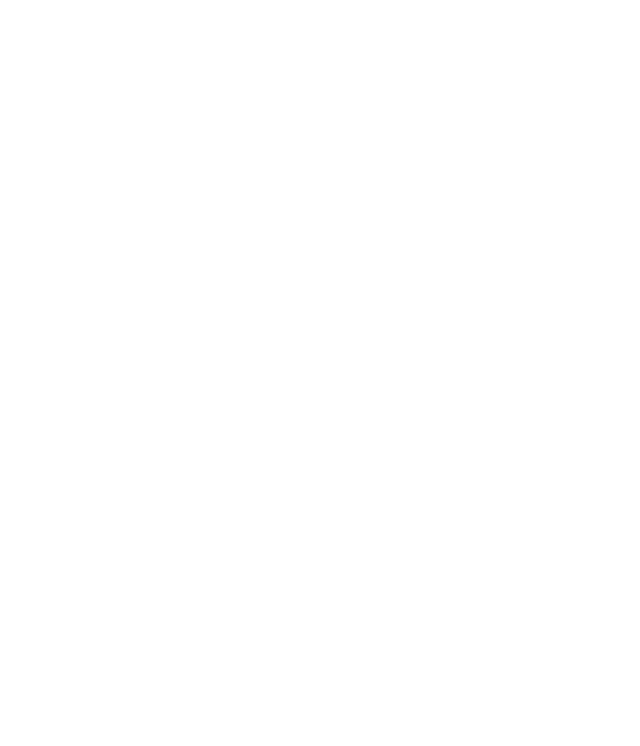
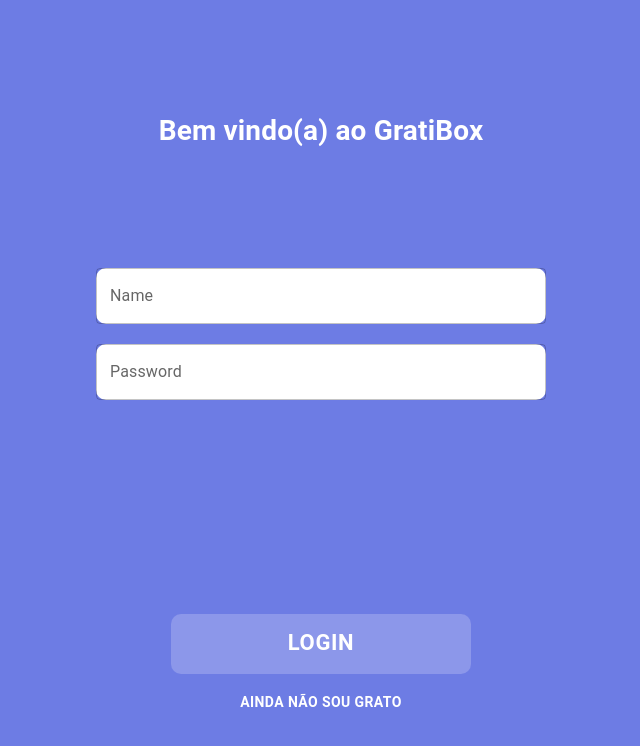
Before and after one commit to cybalencar96/gratibox-front, a JavaScript app: page /login in a window 1280 px wide. Before the commit this address had no page. Shown: the top 746 px of the page, without its empty margins (319-959 px from the left). Built offline with nearby package versions, Linux system fonts and the light colour scheme.

Commit message:
add layout login

```diff
--- a/src/App.js
+++ b/src/App.js
@@ -1,11 +1,13 @@
 import { BrowserRouter, Routes, Route } from "react-router-dom";
 import Home from "./components/pages/Home/Home";
+import Login from "./components/pages/Login/Login";
 
 export default function App() {
     return (
         <BrowserRouter>
             <Routes>
                 <Route path='/' element={ <Home /> } />
+                <Route path='/login' element={ <Login /> } />
             </Routes>
         </BrowserRouter>
     )
--- a/src/components/pages/Home/Home.js
+++ b/src/components/pages/Home/Home.js
@@ -7,7 +7,7 @@
     return (
         <HomeContainer>
             <section>
-                <Title>Bem vindo(a) ao GratiBox</Title>
+                <Title />
                 <p>Receba em casa um box com chás, produtos organicos, incensos e muito mais...</p>
             </section>
             <section className='buttons'>
--- /dev/null
+++ b/src/components/pages/Login/Login.js
@@ -0,0 +1,24 @@
+import Title from '../../shared/Title';
+import { LoginContainer } from './LoginStyles';
+import MyInput from '../../shared/MyInput';
+import MyButton from '../../shared/MyButton';
+
+export default function Login() {
+    return (
+        <LoginContainer>
+            <Title />
+            <section className='input-section'>
+                <MyInput label='Name' variant='outlined' />
+                <MyInput label='Password' variant='outlined' />
+            </section>
+            <section className='buttons-section'>
+                <MyButton
+                    disableElevation
+                    variant='contained'
+                    sx={{height: '60px', fontSize: '22px'}}
+                >Login</MyButton>
+                <MyButton>Ainda não sou grato</MyButton>
+            </section>
+        </LoginContainer>
+    )
+}
--- /dev/null
+++ b/src/components/pages/Login/LoginStyles.js
@@ -0,0 +1,32 @@
+import styled from "styled-components";
+
+const LoginContainer = styled.main`
+    background-color: #6d7ce4;
+
+    display: flex;
+    flex-direction: column;
+    align-items: center;
+    justify-content: space-between;
+
+    width: 100vw;
+    height: 100vh;
+    padding: 110px 20px 80px 20px;
+
+    & .input-section, & .buttons-section {
+        display: flex;
+        flex-direction: column;
+        align-items: center;
+        row-gap: 10px;
+        width: 100%;
+    }
+
+    & .input-section {
+        row-gap: 20px;
+        height: 250px;
+    }
+`
+
+
+export {
+    LoginContainer,
+}
--- /dev/null
+++ b/src/components/shared/MyInput.js
@@ -0,0 +1,12 @@
+import styled from "styled-components";
+import { TextField  } from '@material-ui/core'
+
+const MyInput = styled(TextField)`
+    background-color: white;
+    border-radius: 10px;
+
+    width: 100%;
+    max-width: 450px;
+`
+
+export default MyInput;
--- a/src/components/shared/Title.js
+++ b/src/components/shared/Title.js
@@ -3,7 +3,7 @@
 export default function Title({children, ...other}) {
     return (
         <Header other={other}>
-            {children}
+            {children || 'Bem vindo(a) ao GratiBox'}
         </Header>
     )
 }
```
